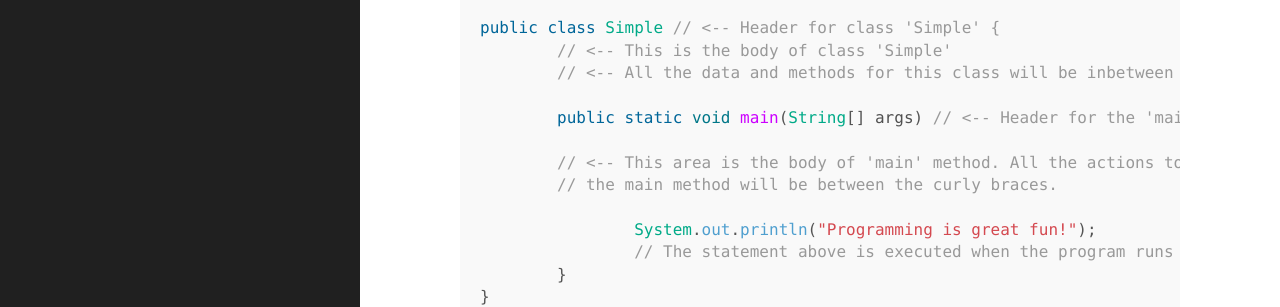
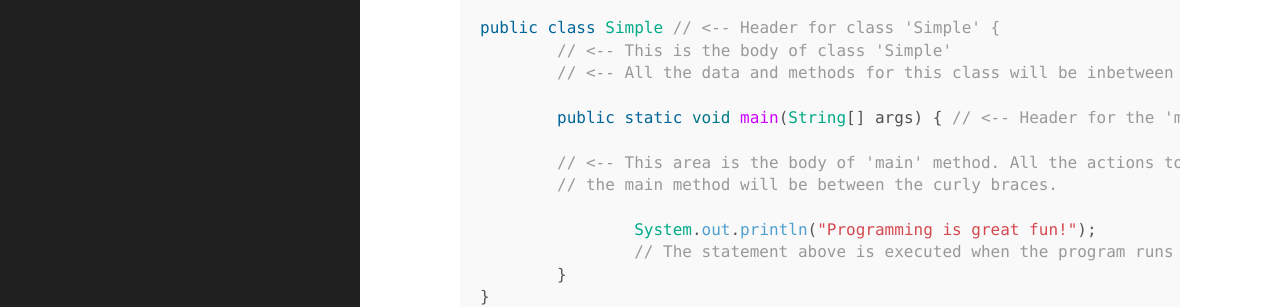
Before and after one commit to martymcflywa/martymcflywa.github.io, a Jekyll site: the page built from _posts/2014-08-02-CSP1150-lecture2.md, in a window 1280 px wide and 900 px high, scrolled down 942 px. Shown: the part 152-459 px from the top of the window. Built offline with Jekyll 4.4.1, drawn with Linux system fonts in a browser that asks for light colours; Markdown is read by kramdown in place of the engine named in the settings.

```diff
--- a/_posts/2014-08-02-CSP1150-lecture2.md
+++ b/_posts/2014-08-02-CSP1150-lecture2.md
@@ -48,7 +48,7 @@ public class Simple // <-- Header for class 'Simple' {
 	// <-- This is the body of class 'Simple'
 	// <-- All the data and methods for this class will be inbetween the curly braces
 
-	public static void main(String[] args) // <-- Header for the 'main' method, {
+	public static void main(String[] args) { // <-- Header for the 'main' method,
 
 	// <-- This area is the body of 'main' method. All the actions to be completed during
 	// the main method will be between the curly braces.
```
